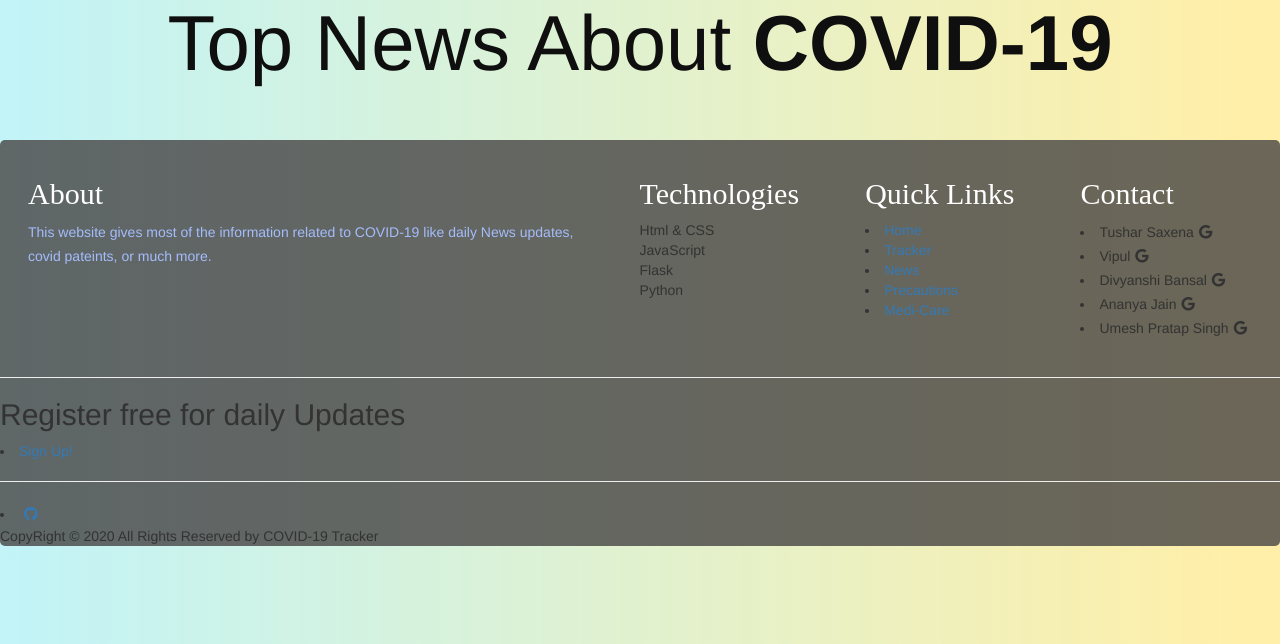
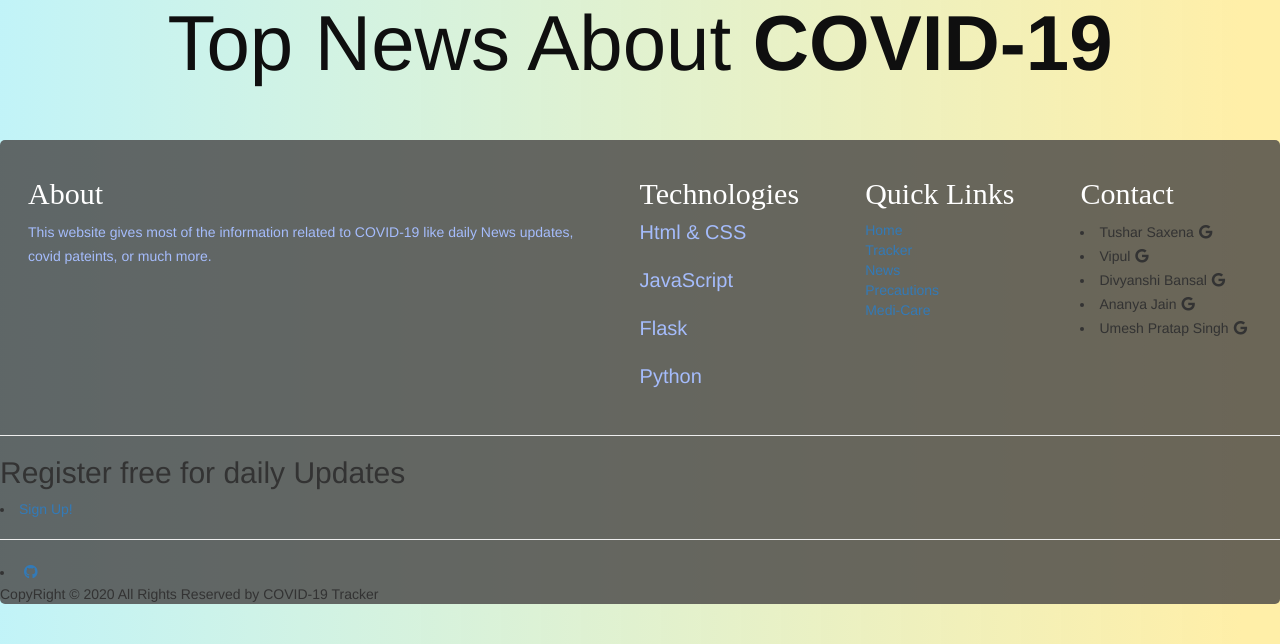
Before and after one commit to Tusharsaxena3112/Covid-19, a Flask app: page /news in a window 1280 px wide. Shown: the part 139-783 px from the top of the page. Run offline with Flask 2, Linux system fonts and the light colour scheme; some libraries are stand-ins or nearby versions.

Commit message:
add again br

```diff
--- a/static/css/news.css
+++ b/static/css/news.css
@@ -171,11 +171,17 @@
   font-family: "Zilla Slab" , serif ;
   color: white;
 }
-.about p{
+.about p , .tech p{
   color: rgb(165, 188, 252);
   text-align: justify;
   line-height: 24px;
   margin-top: 9px;
+}
+.tech p{
+  font-size: 20px ;
+}
+.quicklink li{
+  list-style: none;
 }
 
 
--- a/templates/News.html
+++ b/templates/News.html
@@ -49,9 +49,9 @@
                 <h2>Technologies</h2>
                 <ul>
                     <p>
-                        Html & CSS<br>
-                        JavaScript<br>
-                        Flask<br>
+                        Html & CSS<br><br>
+                        JavaScript<br><br>
+                        Flask<br><br>
                         Python
                     </p>
                 </ul>
```
